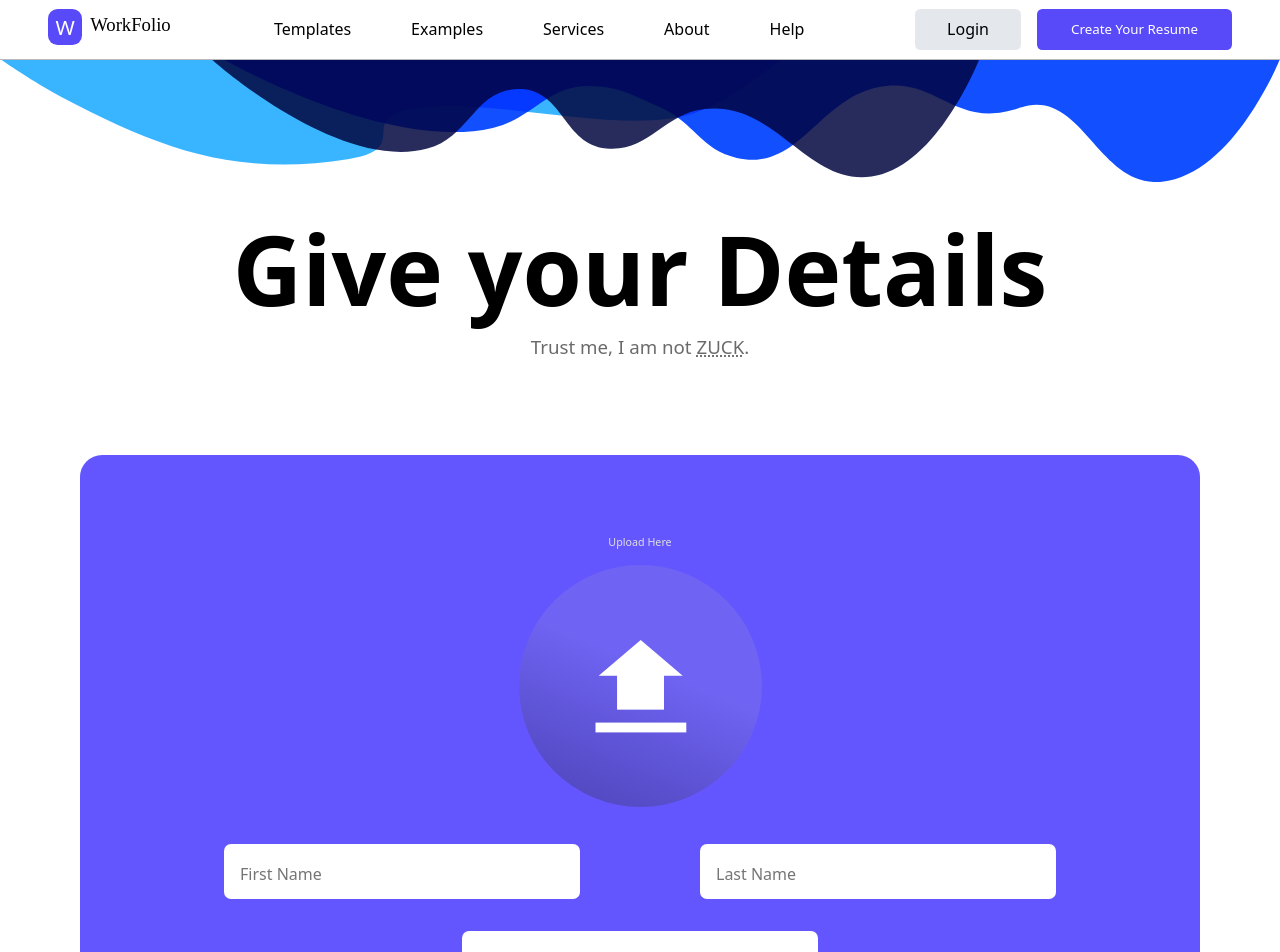
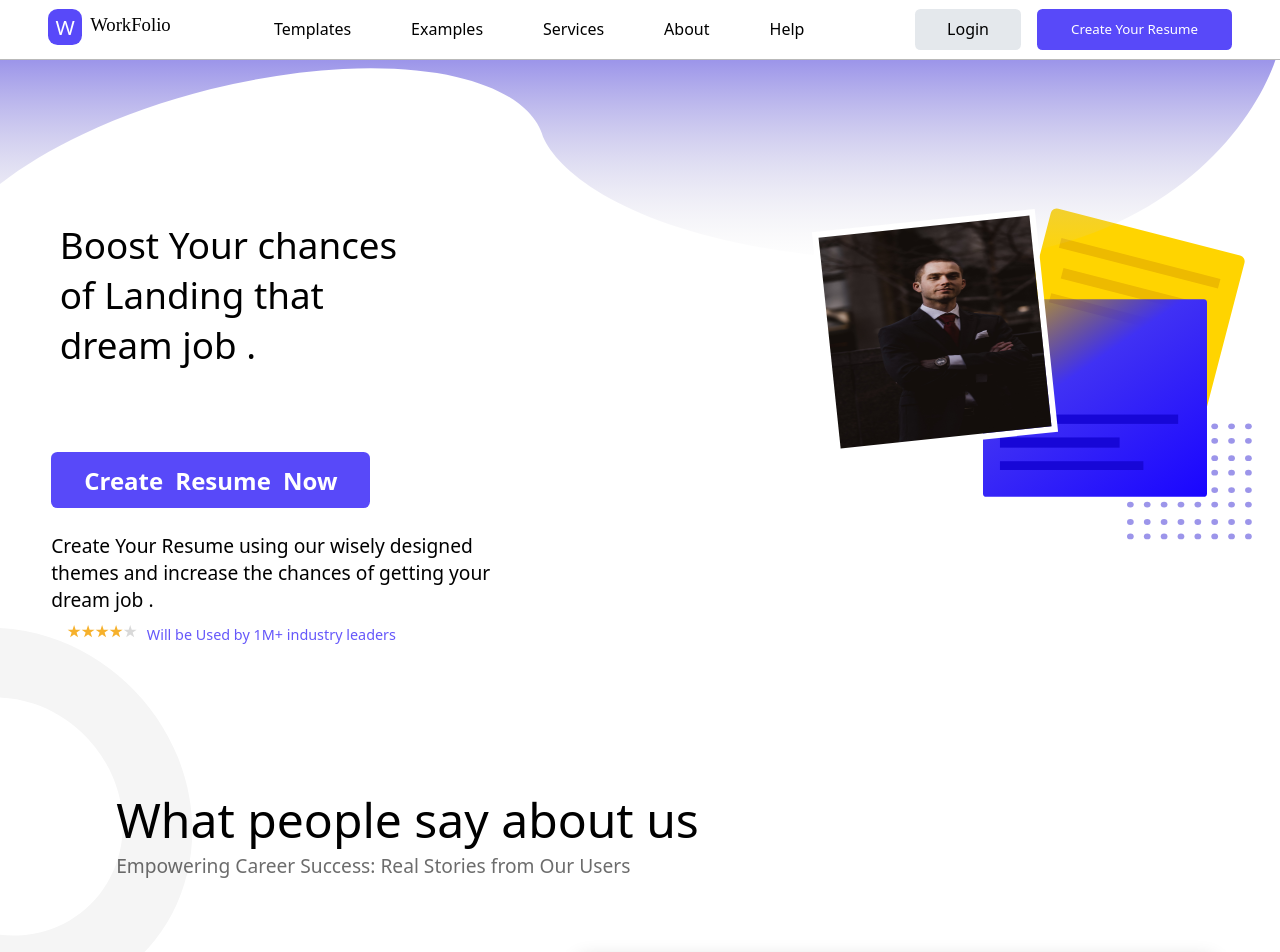
Before and after one commit to soumen974/WorkFolio, a React (Create React App) app: page / in a window 1280 px wide. Shown: the top 952 px of the page. Built offline with nearby package versions, Linux system fonts and the light colour scheme.

Commit message:
#fixed home

```diff
--- a/src/App.js
+++ b/src/App.js
@@ -10,9 +10,9 @@ function App() {
   return (
     <>
         <NavBar/>
-        {/* <Section01/> */}
-        <FormResume/>
-        {/* <Section02/> */}
+        <Section01/>
+        {/* <FormResume/> */}
+        <Section02/>
     </>
   );
 }
```
